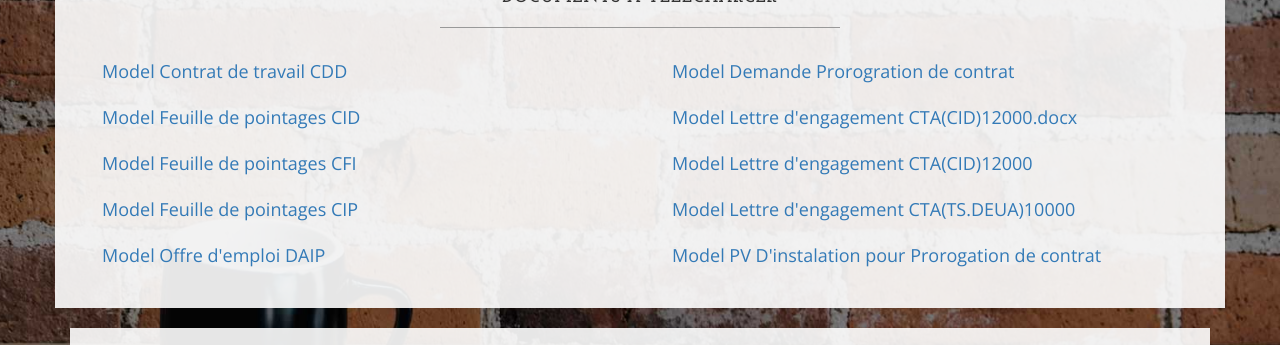
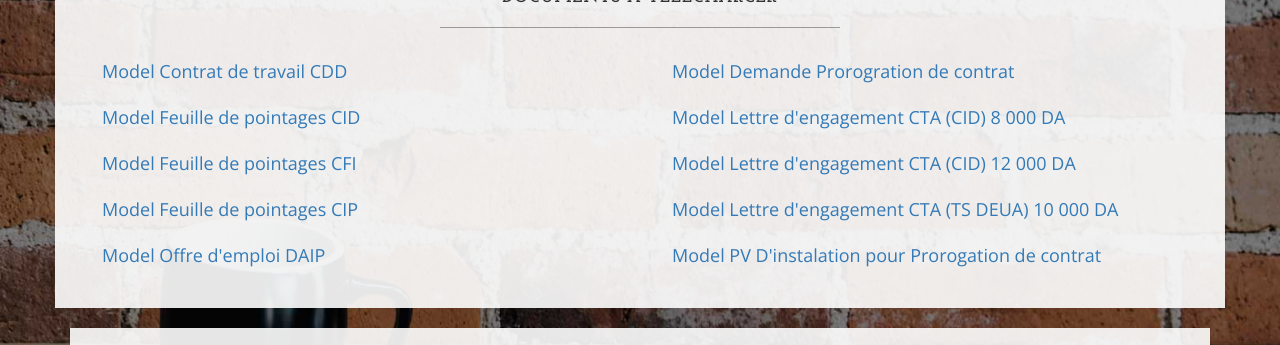
Before and after one commit to anembba/anem.bba.github.com, a Jekyll site: the page built from download/index.html, in a window 1280 px wide. Shown: the part 419-764 px from the top of the page. Built offline with Jekyll 4.4.1, drawn with Linux system fonts in a browser that asks for light colours.

Commit message:
download.html

```diff
--- a/download/index.html
+++ b/download/index.html
@@ -39,13 +39,13 @@ title: contact
                     Model Demande Prorogration de contrat
                     </a>
                     <a href="/documents/Model_Lettre_engagement_CTA_8000.docx" class="btn btn-lg btn-outline" >
-                    Model Lettre d'engagement CTA(CID)12000.docx
+                    Model Lettre d'engagement CTA (CID) 8 000 DA
                     </a>
                     <a href="/documents/Model_Lettre_engagement_CTA(CID)12000.docx" class="btn btn-lg btn-outline" >
-                    Model Lettre d'engagement CTA(CID)12000
+                    Model Lettre d'engagement CTA (CID) 12 000 DA
                     </a>
                     <a href="/documents/Model_Lettre_engagement_CTA(TS.DEUA)10000.docx" class="btn btn-lg btn-outline" >
-                    Model Lettre d'engagement CTA(TS.DEUA)10000
+                    Model Lettre d'engagement CTA (TS  DEUA) 10 000  DA
                     </a>
                     <a href="/documents/Model_PV_instalation_Prorogation_contrat.doc" class="btn btn-lg btn-outline" >
                     Model PV D'instalation pour Prorogation de contrat
```
